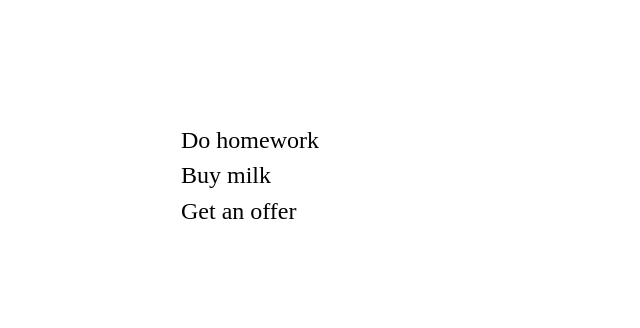
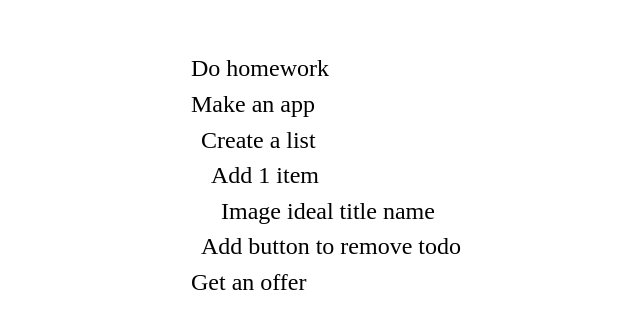
Before and after one commit to lomeat/nested-todos, a React app: page / in a window 1280 px wide. Shown: the part 224-552 px from the top of the page, without its empty margins (123-763 px from the left). Built offline with nearby package versions, Linux system fonts and the light colour scheme.

Commit message:
add: render recursive tree with toggling with 1 nested element

```diff
--- a/src/App.js
+++ b/src/App.js
@@ -1,37 +1,17 @@
 import React, { useState } from "react";
 import styled from "styled-components";
 
-import { Todo } from "./Todo";
+import { TodoList } from "./TodoList";
+import { todosMock } from "./mock";
 
 export const App = () => {
-  const [todos, setTodos] = useState({
-    list: [
-      {
-        id: 1,
-        title: "Do homework",
-        isComplete: false,
-        children: [],
-      },
-      {
-        id: 2,
-        title: "Buy milk",
-        isComplete: false,
-        children: [],
-      },
-      {
-        id: 3,
-        title: "Get an offer",
-        isComplete: false,
-        children: [],
-      },
-    ],
-    completed: [],
-  });
+  const [todos, setTodos] = useState(todosMock);
 
-  // toggle complete state of one todo
-  // and move to down of list if completed
-  // or move to up of list if uncompleted
-  const toggleIsTodoComplete = (todo) => {
+  // Toggle complete state of one todo
+  // if complete: move todo to up of line-throughed completed list
+  // else: move todo to down of usual idle todo list
+  const toggleIsTodoComplete = (todo, parent) => {
+    if (parent === null) {
       if (todo.isComplete) {
         setTodos((state) => ({
           list: [...state.list, { ...todo, isComplete: false }],
@@ -43,25 +23,60 @@ export const App = () => {
           completed: [{ ...todo, isComplete: true }, ...state.completed],
         }));
       }
+    } else {
+      // Сделать как перемещается знаю parent и todo отмеченные элемент внутри вложенности через list и completd используя стейт или фор
+      if (todo.isComplete) {
+        setTodos((state) => ({
+          list: [
+            ...state.list,
+            {
+              ...parent,
+              todos: [...parent.todos.list, { ...todo, isComplete: false }],
+            },
+          ],
+          completed: [
+            ...state.completed,
+            {
+              ...parent,
+              todos: [
+                ...parent.todos.completed.filter((item) => item.id !== todo.id),
+              ],
+            },
+          ],
+        }));
+      } else {
+        setTodos((state) => ({
+          list: [
+            ...state.list,
+            {
+              ...parent,
+              todos: [
+                ...parent.todos.list.filter((item) => item.id !== todo.id),
+              ],
+            },
+          ],
+          completed: [
+            ...state.completed,
+            {
+              ...parent,
+              todos: [...parent.todos.completed, { ...todo, isComplete: true }],
+            },
+          ],
+        }));
+      }
+    }
   };
+
+  console.log(todos);
 
   return (
     <Wrapper>
       <Container>
-        {todos.list.map((todo) => (
-          <Todo
-            todo={todo}
-            key={todo.id}
+        <TodoList
+          parent={null}
+          todos={todos}
           toggleIsComplete={toggleIsTodoComplete}
         />
-        ))}
-        {todos.completed.map((todo) => (
-          <Todo
-            todo={todo}
-            key={todo.id}
-            toggleIsComplete={toggleIsTodoComplete}
-          />
-        ))}
       </Container>
     </Wrapper>
   );
--- a/src/Todo.js
+++ b/src/Todo.js
@@ -1,16 +1,27 @@
 import React from "react";
 import styled from "styled-components";
 
-export const Todo = ({ todo, toggleIsComplete }) => {
+import { TodoList } from "./TodoList";
+
+export const Todo = ({ parent, todo, toggleIsComplete }) => {
   return (
+    <>
       <Wrapper key={todo.id}>
         <Title
           isComplete={todo.isComplete}
-        onClick={() => toggleIsComplete(todo)}
+          onClick={() => toggleIsComplete(todo, parent)}
         >
           {todo.title}
         </Title>
       </Wrapper>
+      {(todo.todos.list || todo.todos.completed) && (
+        <TodoList
+          parent={todo}
+          todos={todo.todos}
+          toggleIsComplete={toggleIsComplete}
+        />
+      )}
+    </>
   );
 };
 
--- /dev/null
+++ b/src/mock.js
@@ -0,0 +1,60 @@
+export const todosMock = {
+  list: [
+    {
+      id: 1,
+      title: "Do homework",
+      isComplete: false,
+      todos: [],
+    },
+    {
+      id: 2,
+      title: "Make an app",
+      isComplete: false,
+      todos: {
+        list: [
+          {
+            id: 4,
+            title: "Create a list",
+            isComplete: false,
+            todos: {
+              list: [
+                {
+                  id: 6,
+                  title: "Add 1 item",
+                  isComplete: false,
+                  todos: {
+                    list: [
+                      {
+                        id: 7,
+                        title: "Image ideal title name",
+                        isComplete: false,
+                        todos: [],
+                      },
+                    ],
+                    completed: [],
+                  },
+                },
+              ],
+              completed: [],
+            },
+          },
+          {
+            id: 5,
+            title: "Add button to remove todo",
+            isComplete: false,
+            todos: [],
+          },
+        ],
+        completed: [],
+      },
+    },
+
+    {
+      id: 3,
+      title: "Get an offer",
+      isComplete: false,
+      todos: [],
+    },
+  ],
+  completed: [],
+};
```
Lines whose indentation alone changed are shown as unchanged.
